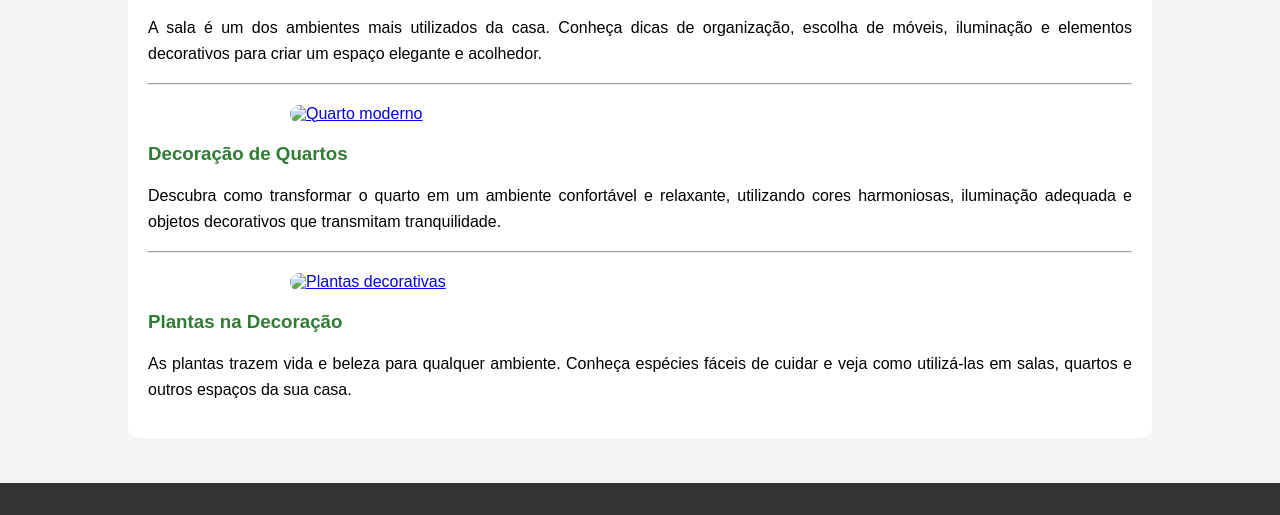
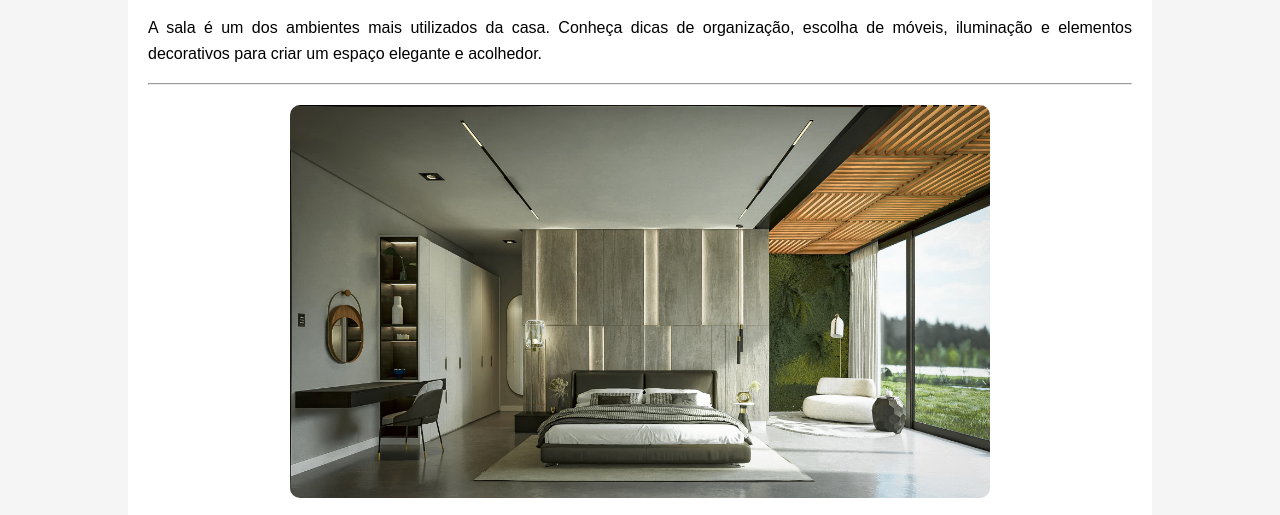
Before and after one commit to alicebarsouza/blog-decoracao, a plain HTML site: page index.html in a window 1280 px wide. Shown: the part 1729-2244 px from the top of the page. Drawn offline with Linux system fonts and the light colour scheme; the site is published under a folder, as on GitHub Pages, so addresses that start at the root find nothing.

Commit message:
Fix HTML formatting and structure

```diff
--- a/index.html
+++ b/index.html
@@ -67,7 +67,7 @@
             <hr>
 
             <a href="quartos.html">
-                <img src="/imagens/quarto.jpg" alt="Quarto moderno">
+                <img src="./imagens/quarto.jpg" alt="Quarto moderno">
             </a>
 
             <h3>Decoração de Quartos</h3>
@@ -81,7 +81,7 @@
             <hr>
 
             <a href="plantas.html">
-                <img src="/imagens/plantas.jpg" alt="Plantas decorativas">
+                <img src="./imagens/plantas.jpg" alt="Plantas decorativas">
             </a>
 
             <h3>Plantas na Decoração</h3>
```
